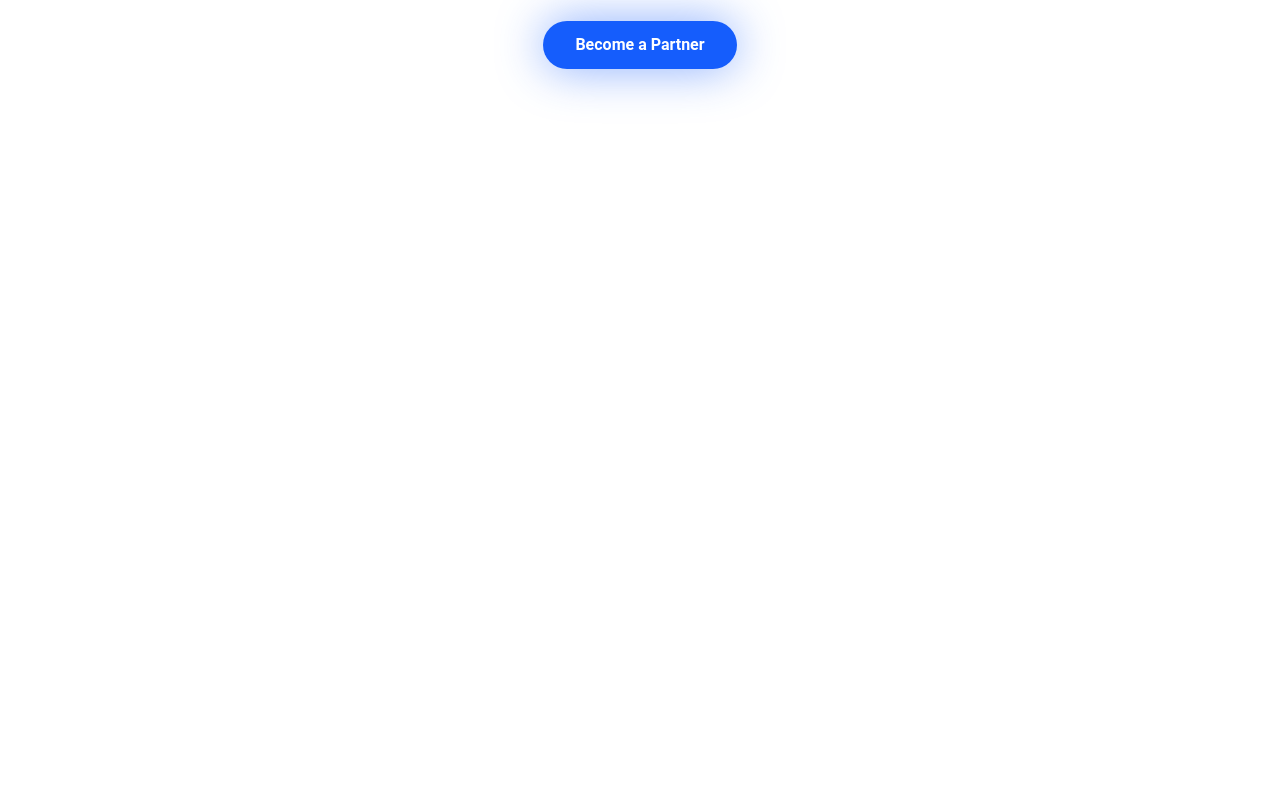
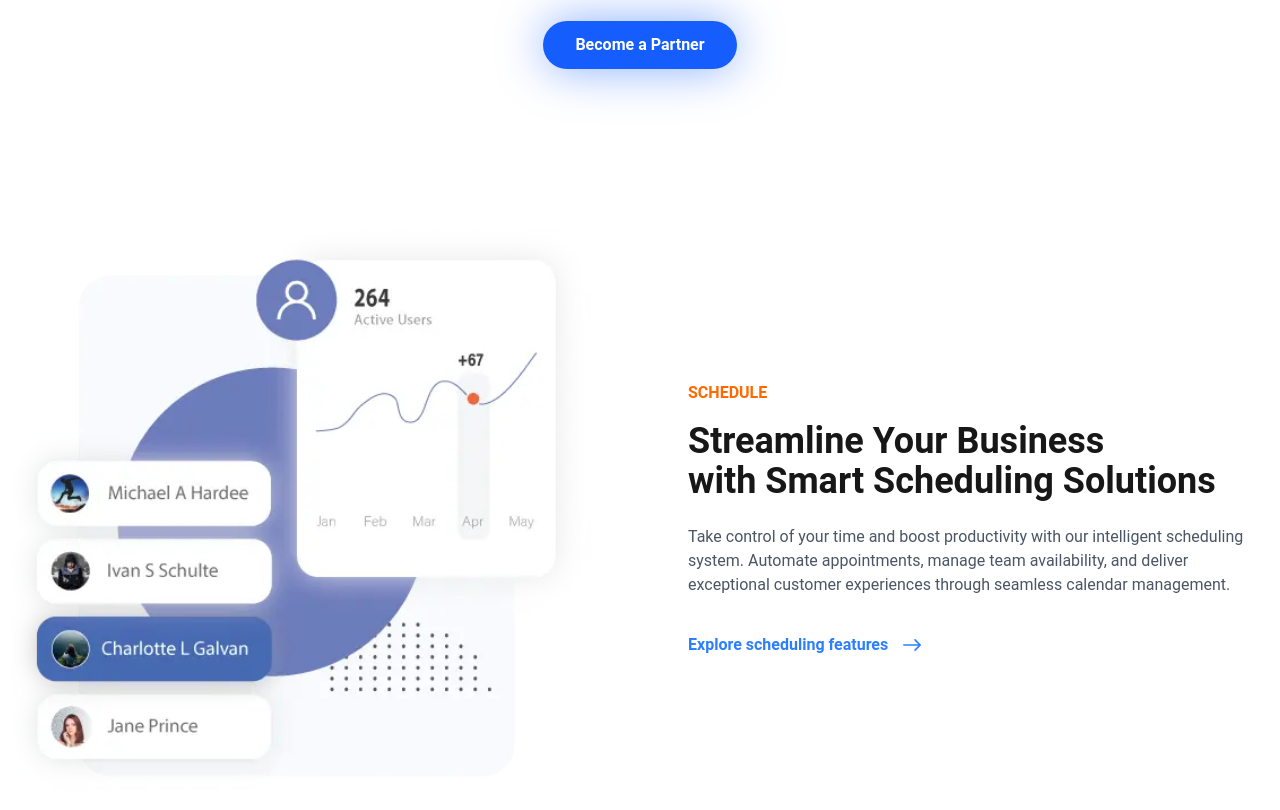
Before and after one commit to samirzjadhav/react-landing-page, a React (Vite) app: page / in a window 1280 px wide. Shown: the part 1840-2650 px from the top of the page. Before the commit the page ends 1973 px from the top, so only its background shows below. Built offline with nearby package versions, Linux system fonts and the light colour scheme.

Commit message:
feat: added shedule section on it

```diff
--- a/src/App.jsx
+++ b/src/App.jsx
@@ -4,6 +4,7 @@
 import CompanyLogos from "./components/CompanyLogos";
 import ProposeSection from "./components/ProposeSection";
 import FeatureSection from "./components/FeatureSection";
+import ScheduleSection from "./components/ScheduleSection";
 
 function App() {
   return (
@@ -15,6 +16,7 @@
         <CompanyLogos />
         <ProposeSection />
         <FeatureSection />
+        <ScheduleSection />
       </div>
     </main>
   );
--- /dev/null
+++ b/src/components/ScheduleSection.jsx
@@ -0,0 +1,42 @@
+import React from "react";
+import scheduleImage from "../assets/stats.webp"; // Import your image here
+import { IoIosArrowRoundForward } from "react-icons/io";
+
+const ScheduleSection = () => {
+  return (
+    <section className="max-w-7xl mx-auto px-3 py-16 md:py-24">
+      <div className="flex flex-col md:flex-row items-center justify-between gap-12 md:gap-24">
+        {/* left side */}
+        <div className="md:w-1/2 w-full">
+          <img
+            src={scheduleImage}
+            alt="schedule image"
+            className="w-full h-auto"
+          />
+        </div>
+        {/* right */}
+        <div className="md:w-1/2 w-full">
+          <p className="text-orange-500 font-semibold">SCHEDULE</p>
+          <h2 className="text-3xl md:text-4xl font-bold text-neutral-900 mt-4 mb-6">
+            Streamline Your Business <br /> with Smart Scheduling Solutions
+          </h2>
+          <p className="text-gray-600 mb-8">
+            Take control of your time and boost productivity with our
+            intelligent scheduling system. Automate appointments, manage team
+            availability, and deliver exceptional customer experiences through
+            seamless calendar management.
+          </p>
+          <a
+            href="#"
+            className=" text-blue-500 font-semibold flex items-center gap-2 hover:gap-4 transition-all"
+          >
+            Explore scheduling features
+            <IoIosArrowRoundForward className="size-8" />
+          </a>
+        </div>
+      </div>
+    </section>
+  );
+};
+
+export default ScheduleSection;
```
